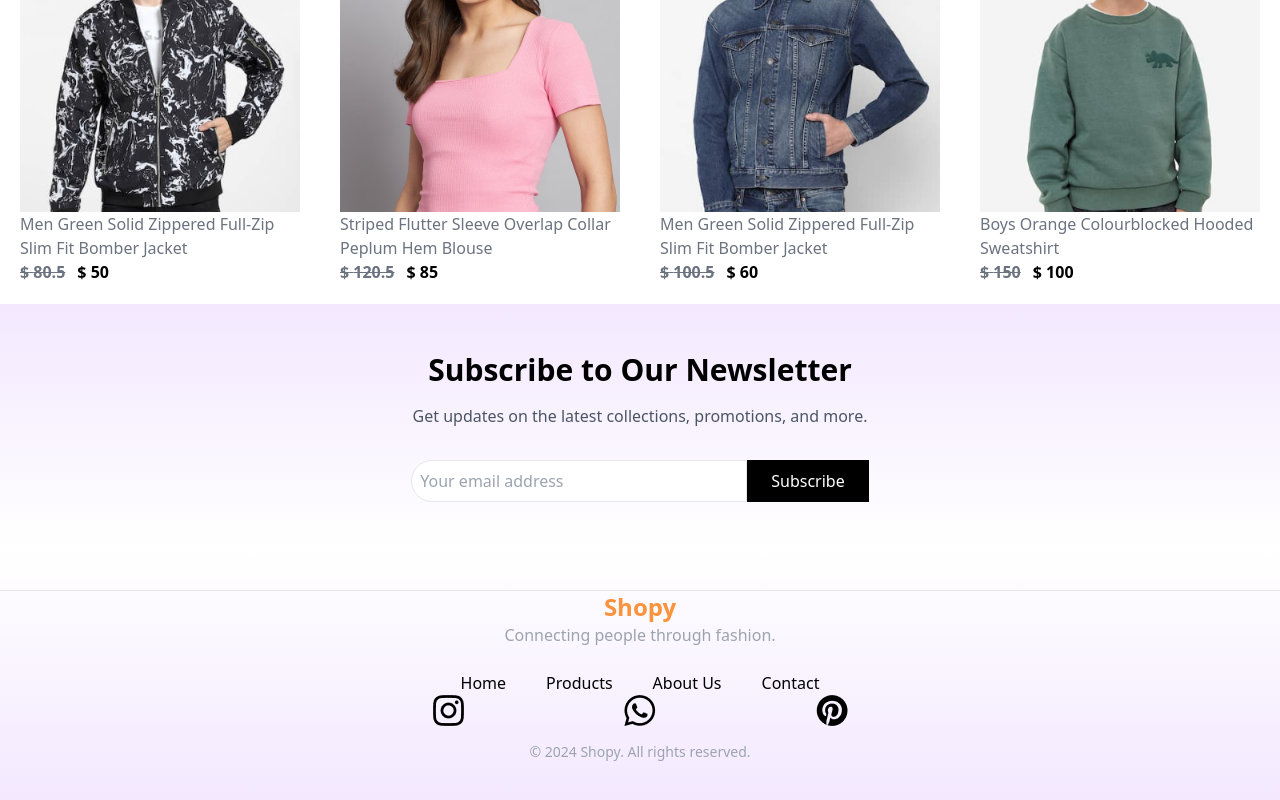
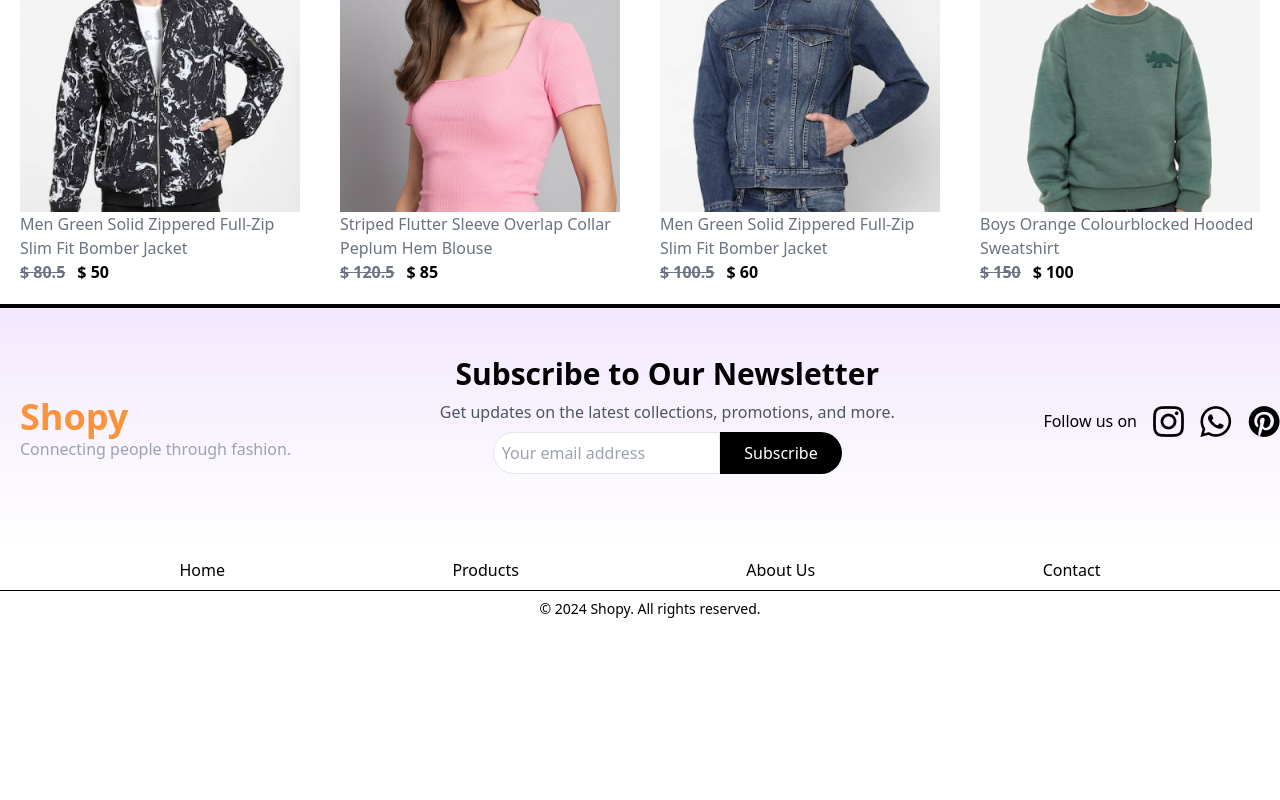
Before and after one commit to mohitparmar1/Shopy, a React (Vite) app: page / in a window 1280 px wide. Shown: the part 2177-2977 px from the top of the page. After the commit the page ends 2796 px from the top, so only its background shows below. Built offline with nearby package versions, Linux system fonts and the light colour scheme.

Commit message:
Updated Footer
Changed the footer based on the provided snippet

```diff
--- a/src/App.jsx
+++ b/src/App.jsx
@@ -1,46 +1,70 @@
 import React from "react";
-import { BrowserRouter as Router, Routes, Route } from "react-router-dom";
+import { Route, BrowserRouter as Router, Routes } from "react-router-dom";
+import kids_banner from "./assets/banner_kids.png";
+import men_banner from "./assets/banner_mens.png";
+import women_banner from "./assets/banner_women.png";
+import Footer from "./Components/Footer";
 import Navbar from "./Components/Navbar";
+import Cart from "./Pages/Cart";
 import Login from "./Pages/Login";
+import Product from "./Pages/Product";
 import Shop from "./Pages/Shop";
 import ShopCategory from "./Pages/ShopCategory";
-import Product from "./Pages/Product";
-import Cart from "./Pages/Cart";
-import Footer from "./Components/Footer";
-import men_banner from "./assets/banner_mens.png";
-import women_banner from "./assets/banner_women.png";
-import kids_banner from "./assets/banner_kids.png";
 
 import "./index.css";
 import Signup from "./Pages/Signup";
+
 const App = () => {
   return (
     <Router>
-      <div>
-        <Navbar />
-        <Routes>
-          <Route path="/login" element={<Login />} />
-          <Route path="/signup" element={<Signup />} />
-          <Route path="/" element={<Shop />} />
-          <Route
-            path="/women"
-            element={<ShopCategory banner={women_banner} category="women" />}
-          />
-          <Route
-            path="/mens"
-            element={<ShopCategory banner={men_banner} category="men" />}
-          />
-          <Route
-            path="/kids"
-            element={<ShopCategory banner={kids_banner} category="kid" />}
-          />
-          <Route path="/product/:productId" element={<Product />}></Route>
-          <Route path="/cart" element={<Cart />} />
-        </Routes>
-        <Footer />
-      </div>
+      <Navbar />
+      <Routes>
+        <Route path="/login" element={<LoginWithFooter />} />
+        <Route path="/signup" element={<SignupWithFooter />} />
+        <Route path="/" element={<Shop />} />
+        <Route path="/women" element={<ShopCategoryWithFooter banner={women_banner} category="women" />} />
+        <Route path="/mens" element={<ShopCategoryWithFooter banner={men_banner} category="men" />} />
+        <Route path="/kids" element={<ShopCategoryWithFooter banner={kids_banner} category="kid" />} />
+        <Route path="/product/:productId" element={<ProductWithFooter />} />
+        <Route path="/cart" element={<CartWithFooter />} />
+      </Routes>
     </Router>
   );
 };
 
+const LoginWithFooter = () => (
+  <>
+    <Login />
+    <Footer />
+  </>
+);
+
+const SignupWithFooter = () => (
+  <>
+    <Signup />
+    <Footer />
+  </>
+);
+
+const ProductWithFooter = () => (
+  <>
+    <Product />
+    <Footer />
+  </>
+);
+
+const CartWithFooter = () => (
+  <>
+    <Cart />
+    <Footer />
+  </>
+);
+
+const ShopCategoryWithFooter = ({ banner, category }) => (
+  <>
+    <ShopCategory banner={banner} category={category} />
+    <Footer />
+  </>
+);
+
 export default App;
--- a/src/Components/Footer.jsx
+++ b/src/Components/Footer.jsx
@@ -50,50 +50,63 @@ import whatsappIcon from "../assets/whatsapp_icon.png";
 
 const Footer = () => {
   return (
-    <footer className="bg-gradient-to-t from-purple-100 to-white text-black py-10">
-      <div className="container mx-auto">
-<hr></hr>
-        <div className="text-center">
-          <h2 className="text-2xl font-bold text-orange-400">Shopy</h2>
-          <p className="text-gray-400">Connecting people through fashion.</p>
+    <>
+    <div className="bg-gradient-to-b from-purple-100 to-white py-12 flex  items-center justify-between">
+
+        <div className="">
+          <h2 className="text-4xl font-bold text-orange-400 ml-5">Shopy</h2>
+          <p className="text-gray-400 ml-5">Connecting people through fashion.</p>
         </div>
-        <br />
 
-        <div className="text-center"> {/* Wrap both sections in a div with text-center */}
-          <div className="flex items-center justify-center space-x-10"> {/* Center the link section */}
-            <a href="#" className="hover:text-gray-400">
-              Home
-            </a>
-            <a href="#" className="hover:text-gray-400">
-              Products
-            </a>
-            <a href="#" className="hover:text-gray-400">
-              About Us
-            </a>
-            <a href="#" className="hover:text-gray-400">
-              Contact
-            </a>
-          </div>
-
-          <div className="flex items-center justify-center gap-40"> {/* Center the icon section */}
-            <div>
-              <img src={instaIcon} alt="Instagram" />
-            </div>
-            <div>
-              <img src={whatsappIcon} alt="WhatsApp" />
-            </div>
-            <div>
-              <img src={pintesterIcon} alt="Pinterest" />
-            </div>
-          </div>
+      <div className="max-w-2xl text-center mb-3">
+        <h2 className="text-3xl font-bold mb-2">Subscribe to Our Newsletter</h2>
+        <p className="text-gray-600 mb-2 ">
+          Get updates on the latest collections, promotions, and more.
+        </p>
+        <div className="flex justify-center mb-4">
+          <input
+            type="email"
+            placeholder="Your email address"
+            className="w-1/2 border p-2 rounded-l-full focus:outline-none"
+            />
+          <button className="bg-black text-white px-6 hover:bg-blue-600 focus:outline-none rounded-r-full">
+            Subscribe
+          </button>
         </div>
 
       </div>
 
-      <div className="text-center mt-4">
-        <p className="text-sm text-gray-400">&copy; {new Date().getFullYear()} Shopy. All rights reserved.</p>
+      {/* Shopy section */}
+
+
+      {/* Copyright section */}
+      <div className="flex items-center justify-center space-x-4 mb-4">
+      <p>Follow us on</p>
+        <img src={instaIcon} alt="Instagram" />
+        <img src={whatsappIcon} alt="WhatsApp"  />
+        <img src={pintesterIcon} alt="Pinterest" />
       </div>
-    </footer>
+
+    </div>
+    <div className="flex items-center justify-center space-x-10 justify-evenly">
+        <button className="hover:bg-orange-400 hover:text-white focus:outline-none">
+          <a href="#" className="block p-2">Home</a>
+        </button>
+        <button className="hover:bg-orange-400 hover:text-white focus:outline-none">
+          <a href="#" className="block p-2">Products</a>
+        </button>
+        <button className="hover:bg-orange-400 hover:text-white focus:outline-none">
+          <a href="#" className="block p-2">About Us</a>
+        </button>
+        <button className="hover:bg-orange-400 hover:text-white focus:outline-none">
+          <a href="#" className="block p-2">Contact</a>
+        </button>
+</div>
+    <hr className="border-black" />
+    <div className="">
+        <p className="text-sm text-black ml-5 mt-2 text-center">&copy; {new Date().getFullYear()} Shopy. All rights reserved.</p>
+      </div>
+    </>
   );
 };
 
--- a/src/Components/Newsletter.jsx
+++ b/src/Components/Newsletter.jsx
@@ -1,26 +1,100 @@
-import React, { useState } from "react";
+import React from "react";
+import instaIcon from "../assets/instagram_icon.png";
+import pintesterIcon from "../assets/pintester_icon.png";
+import whatsappIcon from "../assets/whatsapp_icon.png";
+
 
 const NewsletterSection = () => {
   return (
-    <div className="bg-gradient-to-b from-purple-100 to-white py-12 ">
-      <div className="max-w-2xl mx-auto text-center ">
-        <h2 className="text-3xl font-bold mb-4">Subscribe to Our Newsletter</h2>
-        <p className="text-gray-600 mb-8">
+    <>
+    <div className="bg-gradient-to-b from-purple-100 to-white py-12 flex  items-center justify-between">
+
+        <div className="">
+          <h2 className="text-4xl font-bold text-orange-400 ml-5">Shopy</h2>
+          <p className="text-gray-400 ml-5">Connecting people through fashion.</p>
+        </div>
+
+      <div className="max-w-2xl text-center mb-3">
+        <h2 className="text-3xl font-bold mb-2">Subscribe to Our Newsletter</h2>
+        <p className="text-gray-600 mb-2 ">
           Get updates on the latest collections, promotions, and more.
         </p>
-        <div className="flex justify-center">
+        <div className="flex justify-center mb-4">
           <input
             type="email"
             placeholder="Your email address"
             className="w-1/2 border p-2 rounded-l-full focus:outline-none"
-          />
-          <button className="bg-black text-white px-6 hover:bg-blue-600 focus:outline-none">
+            />
+          <button className="bg-black text-white px-6 hover:bg-blue-600 focus:outline-none rounded-r-full">
             Subscribe
           </button>
         </div>
+
       </div>
+
+      {/* Shopy section */}
+
+
+      {/* Copyright section */}
+      <div className="flex items-center justify-center space-x-4 mb-4">
+      <p>Follow us on</p>
+        <img src={instaIcon} alt="Instagram" />
+        <img src={whatsappIcon} alt="WhatsApp"  />
+        <img src={pintesterIcon} alt="Pinterest"  />
+      </div>
+
     </div>
+    <div className="flex items-center justify-center space-x-10 justify-evenly">
+        <button className="hover:bg-orange-400 hover:text-white focus:outline-none">
+          <a href="#" className="block p-2">Home</a>
+        </button>
+        <button className="hover:bg-orange-400 hover:text-white focus:outline-none">
+          <a href="#" className="block p-2">Products</a>
+        </button>
+        <button className="hover:bg-orange-400 hover:text-white focus:outline-none">
+          <a href="#" className="block p-2">About Us</a>
+        </button>
+        <button className="hover:bg-orange-400 hover:text-white focus:outline-none">
+          <a href="#" className="block p-2">Contact</a>
+        </button>
+</div>
+    <hr className="border-black" />
+    <div className="">
+        <p className="text-sm text-black ml-5 mt-2 text-center">&copy; {new Date().getFullYear()} Shopy. All rights reserved.</p>
+      </div>
+    </>
   );
 };
 
 export default NewsletterSection;
+
+
+//  <div className="">
+//         <div className="text-center">
+//           <h2 className="text-2xl font-bold text-orange-400">Shopy</h2>
+//           <p className="text-gray-400">Connecting people through fashion.</p>
+//         </div>
+//       </div>
+
+//       {/* Navigation links */}
+//       <div className="flex items-center justify-center space-x-10 mb-8">
+//         <a href="#" className="hover:text-gray-400">
+//           Home
+//         </a>
+//         <a href="#" className="hover:text-gray-400">
+//           Products
+//         </a>
+//         <a href="#" className="hover:text-gray-400">
+//           About Us
+//         </a>
+//         <a href="#" className="hover:text-gray-400">
+//           Contact
+//         </a>
+//       </div>
+
+//       {/* Social media icons */}
+      // <div className="flex items-center justify-center space-x-10 mb-8">
+      //   <img src={instaIcon} alt="Instagram" />
+      //   <img src={whatsappIcon} alt="WhatsApp" />
+      //   <img src={pintesterIcon} alt="Pinterest" />
+      // </div>
--- a/src/Pages/Shop.jsx
+++ b/src/Pages/Shop.jsx
@@ -1,9 +1,9 @@
 import React from "react";
 import Hero from "../Components/Hero";
-import Popular from "../Components/Popular";
-import Offers from "../Components/Offers";
 import NewCollection from "../Components/NewCollection";
 import NewsletterSection from "../Components/Newsletter";
+import Offers from "../Components/Offers";
+import Popular from "../Components/Popular";
 
 const Shop = () => {
   return (
@@ -12,7 +12,9 @@ const Shop = () => {
       <Popular />
       <Offers />
       <NewCollection />
-      <NewsletterSection />
+      <hr className="w-full border-black border-solid border-2"></hr>
+        <NewsletterSection />
+
     </div>
   );
 };
```
